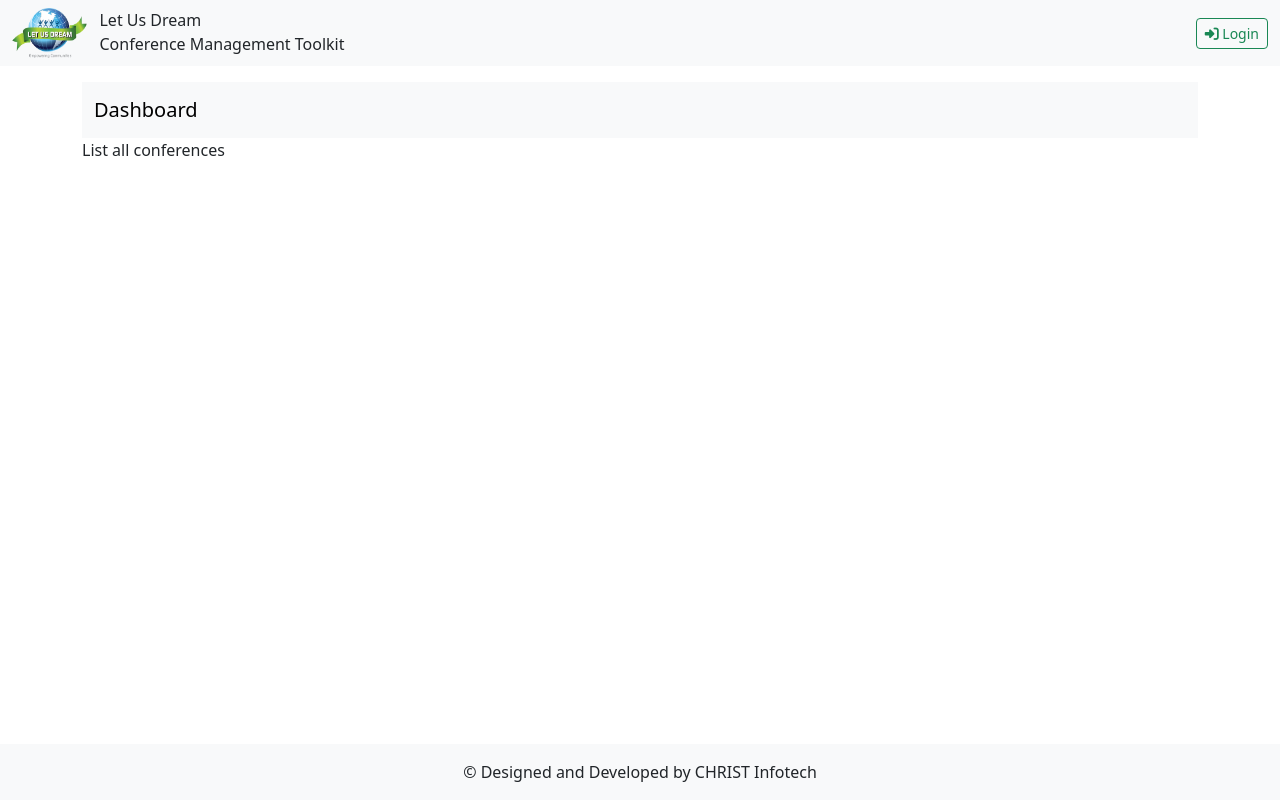
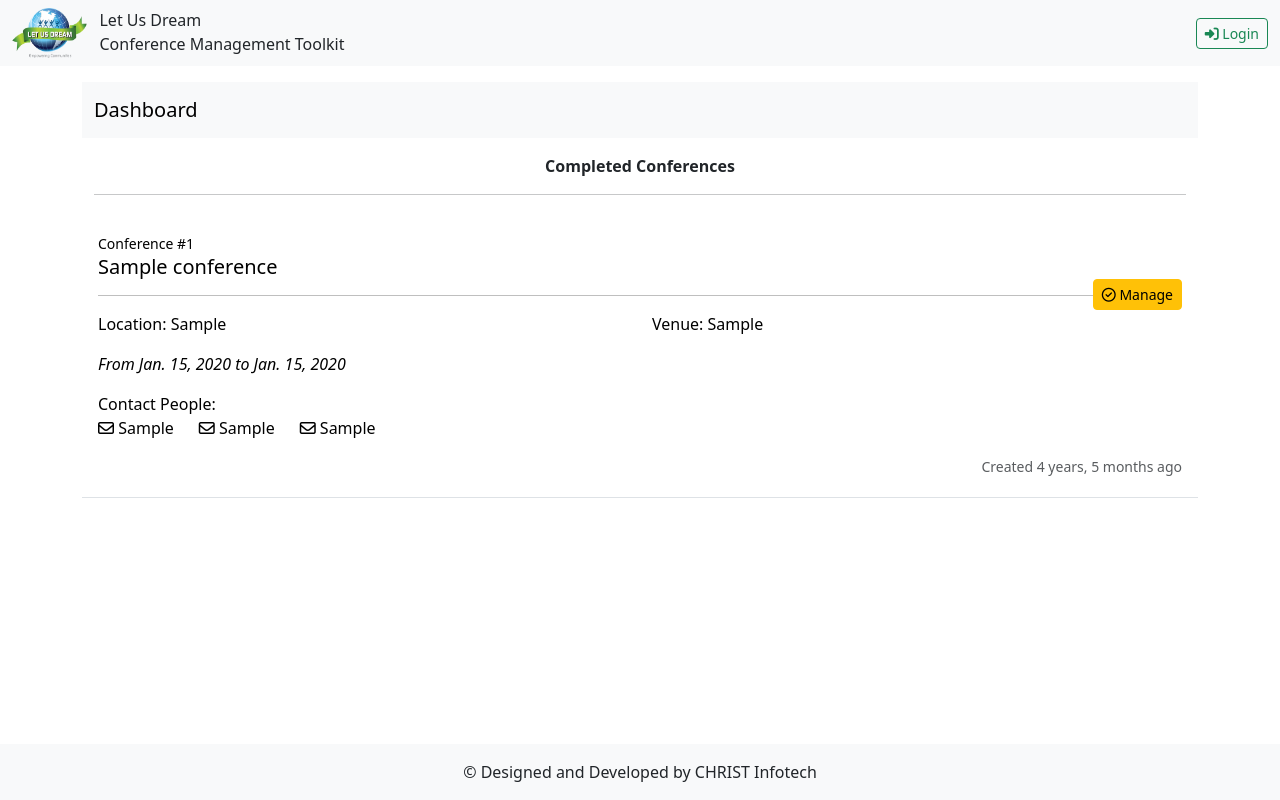
Before and after one commit to CHRISTInfotech/ludconf, a Django app: template templates/siteadmin/listconferences.html in a window 1280 px wide. Run offline with Django 5.2, Linux system fonts and the light colour scheme; the template is opened without the code that fills it: values that come from a table or form of the project are taken from there, others are empty; tables that the repository leaves empty hold one stand-in row (values such as "Sample post").

Commit message:
adding views for admin

```diff
--- a/conference/urls.py
+++ b/conference/urls.py
@@ -1,12 +1,14 @@
 from django.urls import path
 
-from conference.views import home, ludlogin, dashboard, adminconferencecreate, ludlogout, adminlistactiveconference
+from conference.views import home, ludlogin, dashboard, adminconferencecreate, ludlogout, adminlistactiveconference, \
+    adminlistcompletedconference
 
 urlpatterns = [
-    path('',home,name='home'),
-    path('login',ludlogin,name='ludlogin'),
-    path('logout',ludlogout,name='ludlogout'),
-    path('dashboard',dashboard,name='dashboard'),
-    path('admin_conference_create',adminconferencecreate,name='admin_conference_create'),
-    path('admin_list_active_conference',adminlistactiveconference,name='admin_list_active_conference'),
+    path('', home, name='home'),
+    path('login', ludlogin, name='ludlogin'),
+    path('logout', ludlogout, name='ludlogout'),
+    path('dashboard', dashboard, name='dashboard'),
+    path('admin_conference_create', adminconferencecreate, name='admin_conference_create'),
+    path('admin_list_active_conference', adminlistactiveconference, name='admin_list_active_conference'),
+    path('admin_list_completed', adminlistcompletedconference, name='admin_list_completed'),
 ]
--- a/conference/views.py
+++ b/conference/views.py
@@ -77,6 +77,11 @@ def adminlistactiveconference(request):
         messages.error(request, 'You are not logged in')
         return redirect('home')
 
+def adminlistcompletedconference(request):
+    if request.user.is_authenticated and request.user.is_superuser:
+        conferences = Conference.objects.filter(is_published=False).order_by('-created_at')
+        return render(request,'siteadmin/listconferences.html',context={'conferences': conferences})
+
 
 def manageconference(request,conference_id):
     if request.user.is_authenticated and request.user.is_superuser:
--- a/templates/partials/nav.html
+++ b/templates/partials/nav.html
@@ -14,7 +14,7 @@
                     <a class="nav-link" href="{% url 'admin_list_active_conference' %}">
                         Active Conferences
                     </a>
-                    <a class="nav-link" href="#">
+                    <a class="nav-link" href="{% url 'admin_list_completed' %}">
                         Completed Conferences
                     </a>
                 {% elif request.user.is_staff %}
--- a/templates/siteadmin/listconferences.html
+++ b/templates/siteadmin/listconferences.html
@@ -5,8 +5,55 @@
 
     {% include 'partials/nav.html' %}
 
-    <div class="">
-        List all conferences
+    <div class="row m-auto py-3">
+        <div class="col-12 fs-6 fw-bold text-center">
+            Completed Conferences <br/>
+            <hr/>
+        </div>
+        <div class="">
+            <table class="table table-hover">
+                <tbody>
+                {% for conf in conferences %}
+                    <tr>
+                        <td class="row p-1">
+                            <div class="col-12 mt-3">
+                                <small class="mb-3">Conference #{{ forloop.counter }}</small>
+                            </div>
+                            <div class="col-12">
+                                <h5 class="card-title text-wrap">{{ conf.title }}</h5>
+                                <a class="btn btn-sm btn-warning float-end">
+                                    <i class="fa-regular fa-circle-check"></i>
+                                    Manage
+                                </a>
+                                <hr/>
+                            </div>
+                            <div class="col-sm-12 col-md-6 fs-6 mb-3">
+                                Location: {{ conf.location }}
+                            </div>
+                            <div class="col-sm-12 col-md-6 fs-6 mb-3">
+                                Venue: {{ conf.venue }}
+                            </div>
+                            <div class="col-12 fs-6 fst-italic mb-3">
+                                From {{ conf.start_date }} to {{ conf.end_date }}
+                            </div>
+                            <div class="col-12 fs-6 mb-3">
+                                Contact People: <br/>
+                                <i class="fa-regular fa-envelope"></i> {{ conf.organizer1 }} &nbsp;&nbsp;&nbsp;&nbsp;
+                                <i class="fa-regular fa-envelope"></i> {{ conf.organizer2 }} &nbsp;&nbsp;&nbsp;&nbsp;
+                                <i class="fa-regular fa-envelope"></i> {{ conf.organizer3 }}
+                            </div>
+                            <div class="col-12 mb-3">
+                                <small class="text-body-secondary float-end">
+                                    Created {{ conf.created_at|timesince }} ago
+                                </small>
+                            </div>
+                        </td>
+                    </tr>
+                {% endfor %}
+                </tbody>
+            </table>
+        </div>
     </div>
 
+
 {% endblock content %}
```
